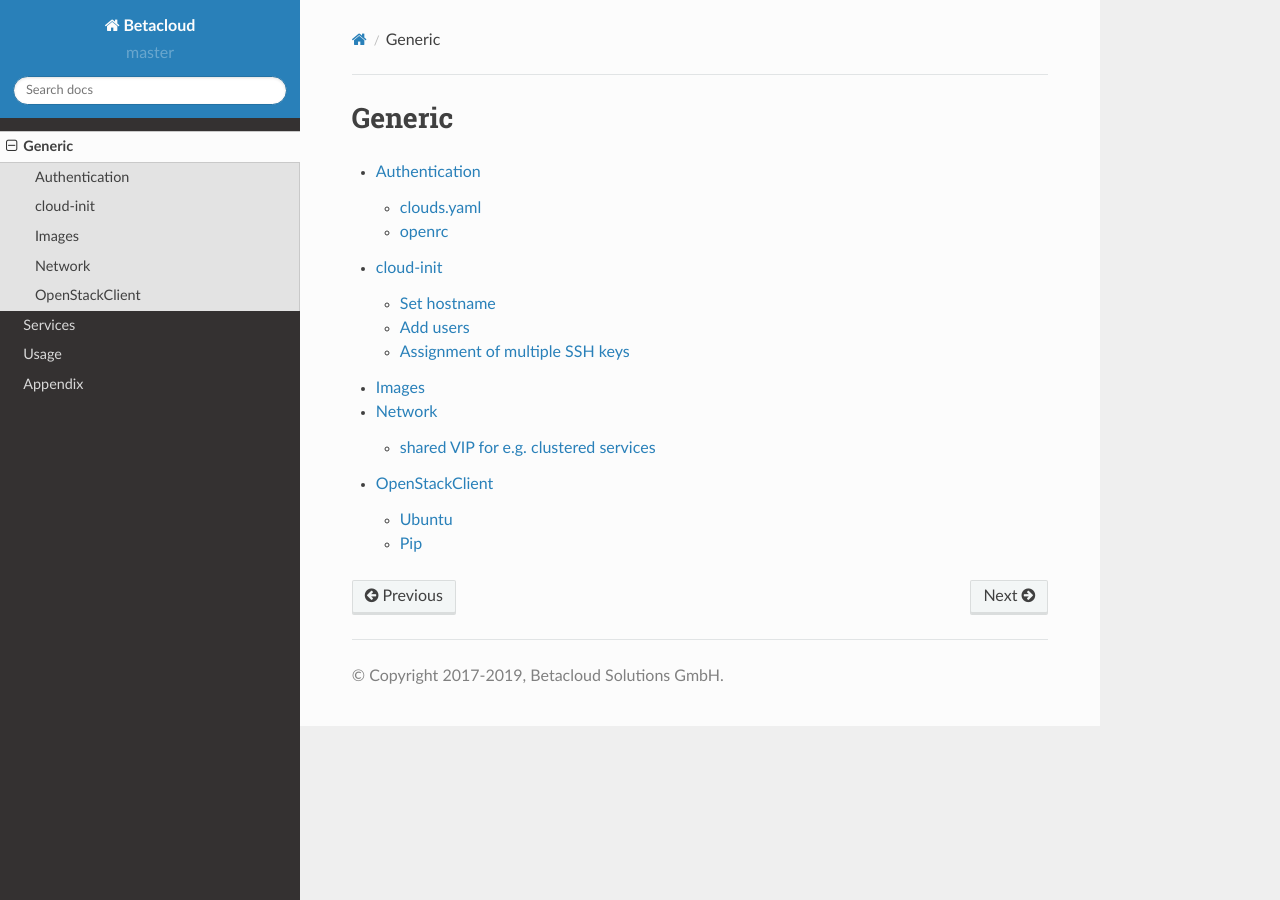
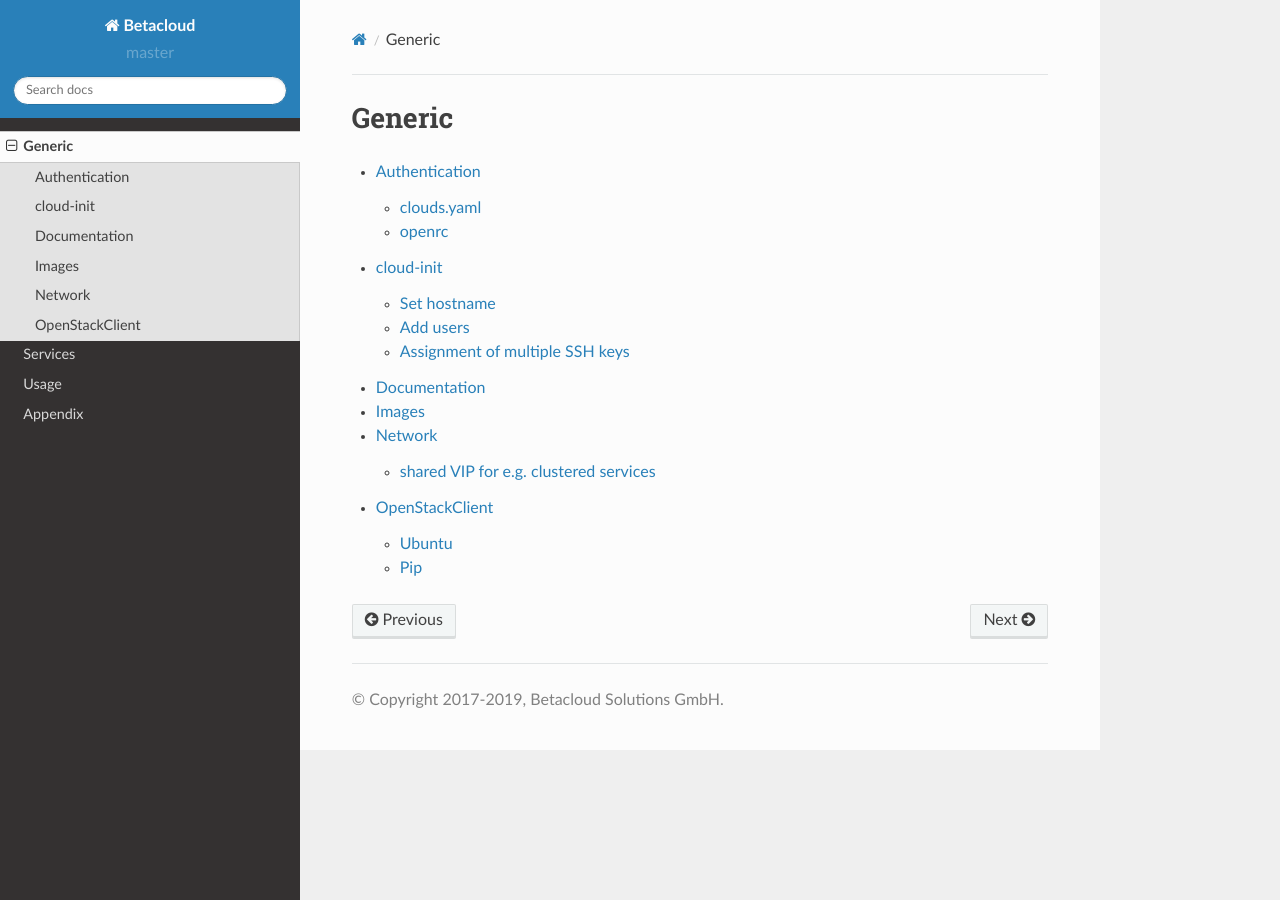
Before and after one commit to betacloud/documentation, a Sphinx documentation site: the page built from source/generic.rst, in a window 1280 px wide. Built offline with Sphinx 7.4.7 and the Read the Docs theme 2.0.0, drawn with Linux system fonts in a browser that asks for light colours.

```diff
--- a/source/generic.rst
+++ b/source/generic.rst
@@ -7,6 +7,7 @@ Generic
 
    generic/authentication
    generic/cloud-init
+   generic/documentation
    generic/images
    generic/network
    generic/openstackclient
--- /dev/null
+++ b/source/generic/documentation.rst
@@ -0,0 +1,5 @@
+=============
+Documentation
+=============
+
+Under https://docs.openstack.org/queens/user/ you will find a large number of user guides for individual OpenStack services.
```
